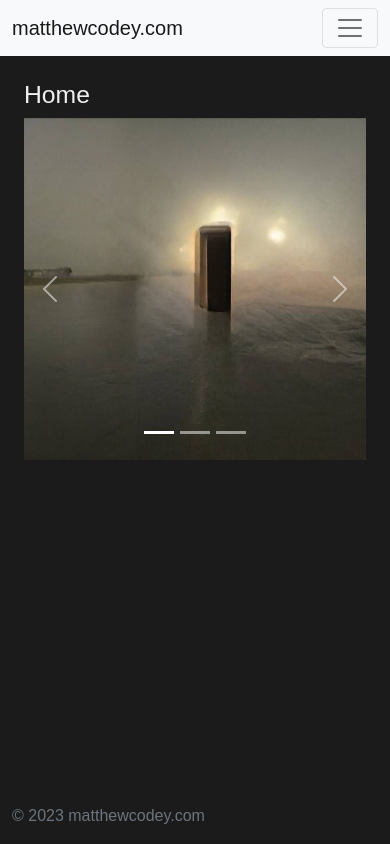
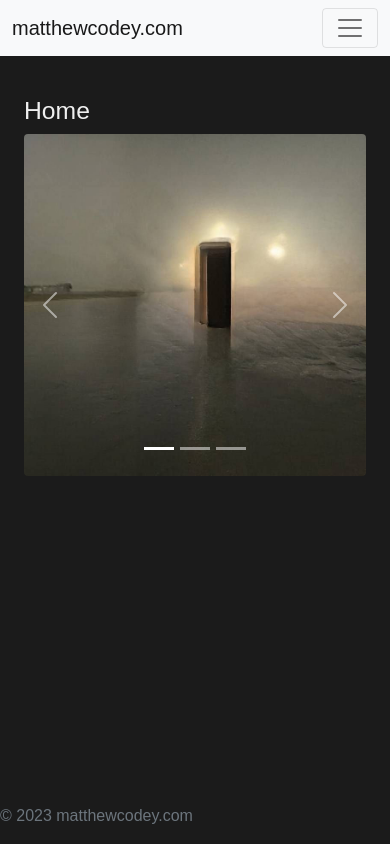
Before and after one commit to bdmcodey/mcsite, a Flask app: page /home/ in a window 390 px wide. Run offline with Flask 2, Linux system fonts and the light colour scheme.

Commit message:
Fixing responsive layout

```diff
--- a/templates/base.html
+++ b/templates/base.html
@@ -7,7 +7,7 @@
     <meta charset="UTF-8">
     <meta name="viewport" content="width=device-width, initial-scale=1">
 
-        <!-- Bootstrap CSS -->
+    <!-- Bootstrap CSS -->
     <link href="https://cdn.jsdelivr.net/npm/bootstrap@5.1.0/dist/css/bootstrap.min.css" rel="stylesheet"
         integrity="sha384-KyZXEAg3QhqLMpG8r+8fhAXLRk2vvoC2f3B09zVXn8CA5QIVfZOJ3BCsw2P0p/We" crossorigin="anonymous">
 
@@ -59,9 +59,7 @@
 <!-- pass -->
 {% else %}
 <footer class="footer mt-auto py-3">
-    <div class="container">
-        <span class="text-muted">© 2023 matthewcodey.com</span>
-    </div>
+    <span class="text-muted">© 2023 matthewcodey.com</span>
 </footer>
 {% endif %}
 
--- a/templates/home.html
+++ b/templates/home.html
@@ -1,17 +1,16 @@
 {% extends "base.html" %}
 {% block content %}
 <!--suppress HtmlUnknownTarget -->
-<main role="main">
-    <div class="container" style="margin-top:80px">
+<main role="main" class="container mt-5 pt-5">
     <div class="row">
-            <div class="col-lg-4">
+        <div class="col-md-4">
             <h2>{% block title %}Home{% endblock %}</h2>
         </div>
-            <div class="col-lg-8">
+        <div class="col-md-8">
             <div id="carouselExampleIndicators" class="carousel slide" data-bs-ride="carousel">
                 <div class="carousel-indicators">
-                        <button type="button" data-bs-target="#carouselExampleIndicators" data-bs-slide-to="0" class="active"
-                            aria-current="true" aria-label="Slide 1"></button>
+                    <button type="button" data-bs-target="#carouselExampleIndicators" data-bs-slide-to="0"
+                        class="active" aria-current="true" aria-label="Slide 1"></button>
                     <button type="button" data-bs-target="#carouselExampleIndicators" data-bs-slide-to="1"
                         aria-label="Slide 2"></button>
                     <button type="button" data-bs-target="#carouselExampleIndicators" data-bs-slide-to="2"
@@ -19,13 +18,13 @@
                 </div>
                 <div class="carousel-inner">
                     <div class="carousel-item active">
-                            <img src="{{ url_for('static', filename='1.jpg') }}" class="d-block w-100" alt="...">
+                        <img src="{{ url_for('static', filename='1.jpg') }}" class="d-block w-100 rounded" alt="...">
                     </div>
                     <div class="carousel-item">
-                            <img src="{{ url_for('static', filename='2.jpg') }}" class="d-block w-100" alt="...">
+                        <img src="{{ url_for('static', filename='2.jpg') }}" class="d-block w-100 rounded" alt="...">
                     </div>
                     <div class="carousel-item">
-                            <img src="{{ url_for('static', filename='3.jpg') }}" class="d-block w-100" alt="...">
+                        <img src="{{ url_for('static', filename='3.jpg') }}" class="d-block w-100 rounded" alt="...">
                     </div>
                 </div>
                 <button class="carousel-control-prev" type="button" data-bs-target="#carouselExampleIndicators"
@@ -41,6 +40,5 @@
             </div>
         </div>
     </div>
-    </div>
 </main>
 {% endblock %}
```
Also changed, not shown: templates/about.html (+3 -5 lines), templates/index.html (+8 -4 lines). Lines whose indentation alone changed are shown as unchanged.
